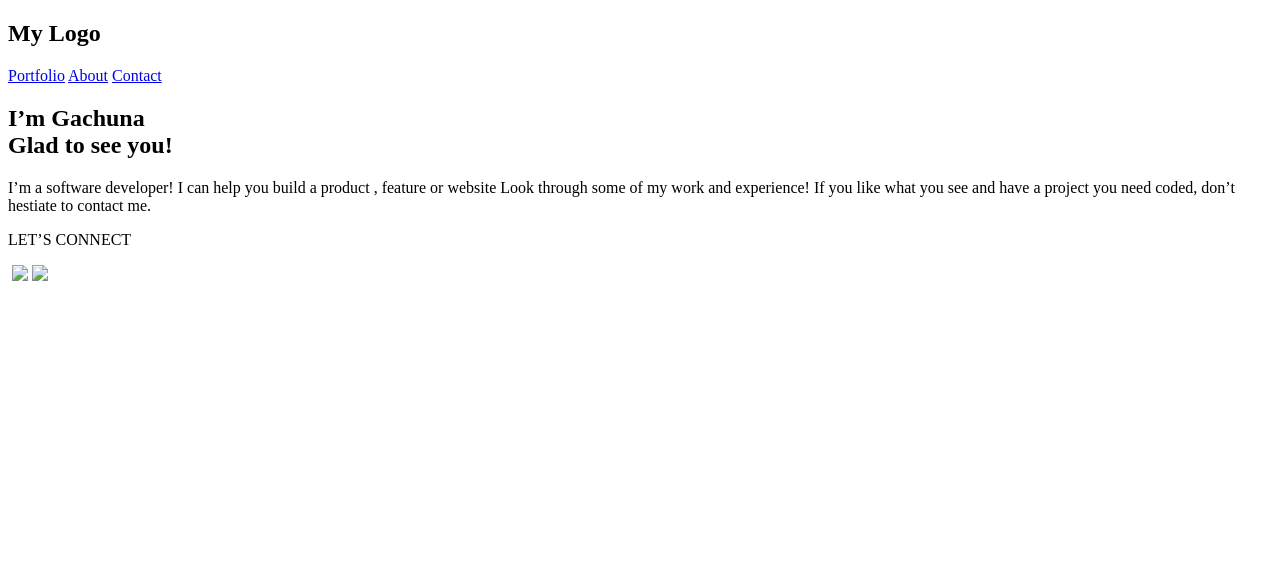
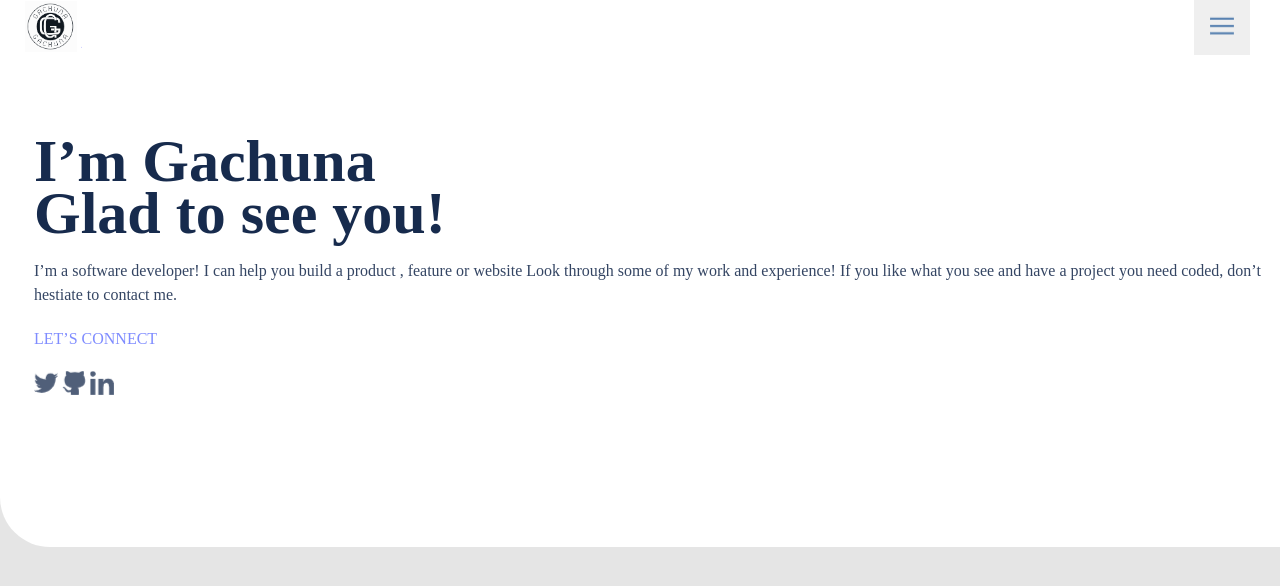
Before and after one commit to Gachuna/Portfolio-Mobile, a website: page index.html in a window 1280 px wide. Drawn offline with Linux system fonts and the light colour scheme.

Commit message:
added social media links

```diff
--- a/index.html
+++ b/index.html
@@ -4,27 +4,34 @@
     <meta charset="UTF-8">
     <meta http-equiv="X-UA-Compatible" content="IE=edge">
     <meta name="viewport" content="width=device-width, initial-scale=1.0">
+    <link rel="stylesheet" href="style.css">
     <title>Portfolio</title>
 </head>
-<body>
-    <div id="tab1">
-        <section id="navbar">
-            <div class="nav nav1"><h2>My Logo</h2></div>
-            <div class="nav nav2"><a href=" ">Portfolio</a>
-                <a href=" ">About</a>
-                <a href=" ">Contact</a></div>
-        </section>
-        <section id="headline">
-            <div class="head head1"><h1>I’m Gachuna <br>
-                Glad to see you!</h1></div>
-            <div class="head head2"><p>I’m a software developer! I can help you build a product , feature or website Look through some of my work and experience! If you like what you see and have a project you need coded, don’t hestiate to contact me.</p></div>
-            <div class="head head3"><p>LET’S CONNECT</p></div>
-            <div class="head head4">
-                <a href=" "><img src="icons/twitter.PNG" alt=""></a>
-                <a href=" "><img src="icons/githubgithub.png"></a>
-                <a href=" "><img src="icons/linkedin-112 (1).png"></a>
-            </div>
-        </section>
+<div class="homepage">
+    <div class="navbar">
+    <div class="logo"><img src="icons/logo2.PNG" alt="My Logo"></div>
+    <div class="dropdown">
+      <button class="dropbtn"><img src="icons/open-menu-6208.png" alt="">
+        <i class="fa fa-caret-down"></i>
+      </button>
+      <div class="dropdown-content">
+        <a href="#">Portfolio</a>
+        <a href="#">About</a>
+        <a href="#">Contact</a>
+      </div>
     </div>
+  </div>
+  <section id="headline">
+    <div class="headl head1"><h1>I’m Gachuna <br>
+        Glad to see you!</h1></div>
+    <div class="headl head2"><p>I’m a software developer! I can help you build a product , feature or website Look through some of my work and experience! If you like what you see and have a project you need coded, don’t hestiate to contact me.</p></div>
+    <div class="headl head3"><p>LET’S CONNECT</p></div>
+    <div class="headl head4">
+        <a href="https://twitter.com/twitterhandle"><img src="icons/twitter-117.png" alt=""></a>
+        <a href="https://github.com/Gachuna"><img src="icons/github-logo-6528.png"></a>
+        <a href="www.linkedin.com/in/victor-wabuko-02ab9b255"><img src="icons/linkedin-112 (2).png"></a>
+    </div>
+</section>
+</div>
 </body>
 </html>
--- /dev/null
+++ b/style.css
@@ -0,0 +1,108 @@
+*{
+    margin: 0;
+    padding: 0;
+}
+
+body {
+    font-family: 'Poppins';
+    font-style: normal;
+    background: #E5E5E5;
+  }
+
+  .navbar {
+    overflow: hidden;
+    background-color: white;
+  }
+
+  .logo img {
+    float: left;
+    padding: 1px 1px;
+    width: auto;
+    height: 51px;
+    margin-left: 24px;
+  }
+
+  .dropdown {
+    float: right;
+    overflow: hidden;
+    margin-right: 30px;
+  }
+
+  .dropdown .dropbtn {
+    border: none;
+    outline: none;
+    padding: 14px 16px;
+    margin: 0;
+  }
+
+  .navbar a:hover, .dropdown:hover .dropbtn {
+    background-color: grey;
+  }
+
+  .dropdown-content {
+    display: none;
+    position: absolute;
+    background-color: #f9f9f9;
+    min-width: 160px;
+    box-shadow: 0px 8px 16px 0px rgba(0,0,0,0.2);
+    z-index: 1;
+  }
+
+  .dropdown-content a {
+    float: none;
+    color: black;
+    padding: 12px 16px;
+    text-decoration: none;
+    display: block;
+    text-align: left;
+  }
+
+  .dropdown-content a:hover {
+    background-color: #ddd;
+  }
+
+  .dropdown:hover .dropdown-content {
+    display: block;
+  }
+
+  #headline{
+    margin-left: 24px;
+    display: flex;
+    flex-direction: column;
+  }
+
+  .head1{
+    color: #172B4D;
+    margin-top: 70px;
+    font-weight: 700;
+    font-size: 40px;
+    line-height: 52px;
+  }
+
+  .head2{
+    color: #344563;
+    font-weight: 400;
+    font-size: 16px;
+    line-height: 24px;
+  }
+
+  .head3{
+    font-weight: 500;
+    font-size: 16px;
+    line-height: 24px;
+    color: #7F8CFF;
+  }
+
+  .head4 {
+    margin-bottom: 138px;
+  }
+
+  .headl {
+    padding: 10px;
+  }
+
+.homepage {
+    height: 100%;
+    background-color: white;
+    border-radius: 0 0 0 50px;
+}
```
Also changed, not shown: icons/Ellipse 11.png (added), icons/Ellipse 12.png (added), icons/Ellipse 13.png (added), icons/Ellipse 14.png (added), icons/Ellipse 15.png (added), icons/Ellipse 3.png (added), icons/Rectangle 4.png (added), icons/Rectangle 5.png (added), icons/Rectangle 6.png (added), icons/Rectangle 7.png (added), icons/github-logo-6528.png (added), icons/linkedin-112 (2).png (added), icons/logo.PNG (added), icons/logo2.PNG (added), 2 more files, 1 other file.
